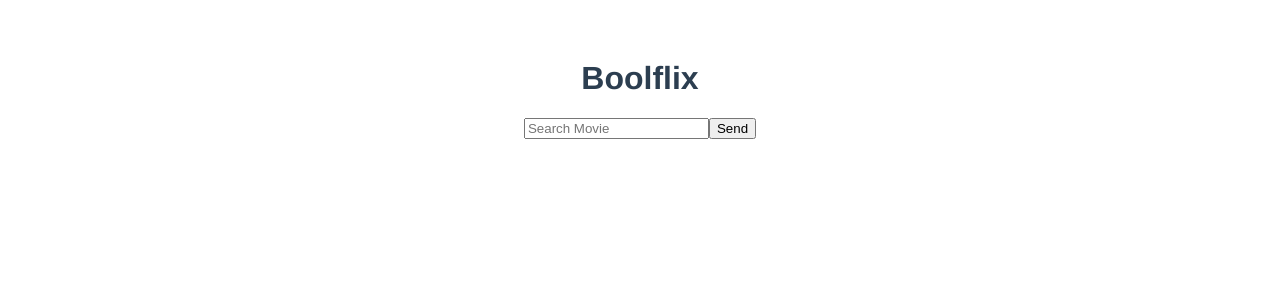
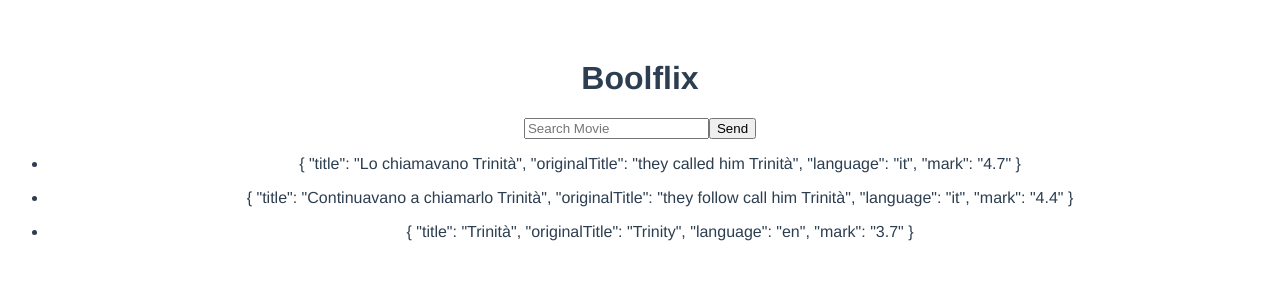
Before and after one commit to masfreddy93/vue-boolflix, a Vue app: page / in a window 1280 px wide. Shown: the top 300 px of the page. Built offline with nearby package versions, Linux system fonts and the light colour scheme.

Commit message:
add procedural example array

```diff
--- a/src/store.js
+++ b/src/store.js
@@ -2,6 +2,26 @@ import Vue from 'vue'
 
 const state = Vue.observable({
     movieInput: '',
+    moviesFounded: [
+        {
+            title: 'Lo chiamavano Trinità',
+            originalTitle: 'they called him Trinità',
+            language: 'it',
+            mark: '4.7'
+        },
+        {
+            title: 'Continuavano a chiamarlo Trinità',
+            originalTitle: 'they follow call him Trinità',
+            language: 'it',
+            mark: '4.4'
+        },
+        {
+            title: 'Trinità',
+            originalTitle: 'Trinity',
+            language: 'en',
+            mark: '3.7'
+        }
+    ]
 })
 
 export default state;
```
